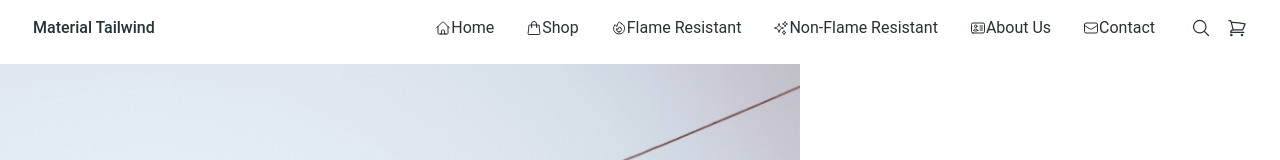
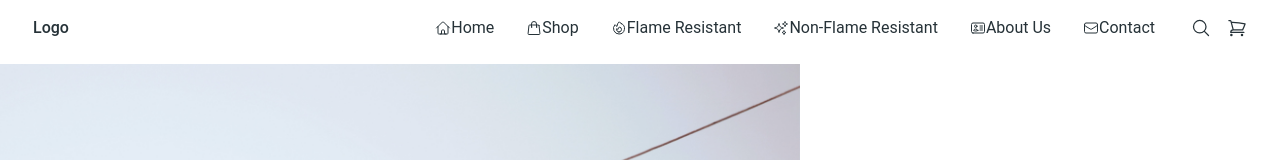
Before and after one commit to YojimboSlice/e-commerce-frontend, a React (Vite) app: page /home in a window 1280 px wide. Shown: the top 160 px of the page. Built offline with nearby package versions, Linux system fonts and the light colour scheme.

Commit message:
Still need a logo

```diff
--- a/src/ui/MainNav-v2.jsx
+++ b/src/ui/MainNav-v2.jsx
@@ -125,7 +125,7 @@ export default function StickyNavbar() {
             variant="h6"
             className="mr-4 cursor-pointer py-1.5 font-medium"
           >
-            Material Tailwind
+            Logo
           </Typography>
           <div className="flex items-center gap-4">
             <div className="mr-4 hidden lg:block">{navList}</div>
```
